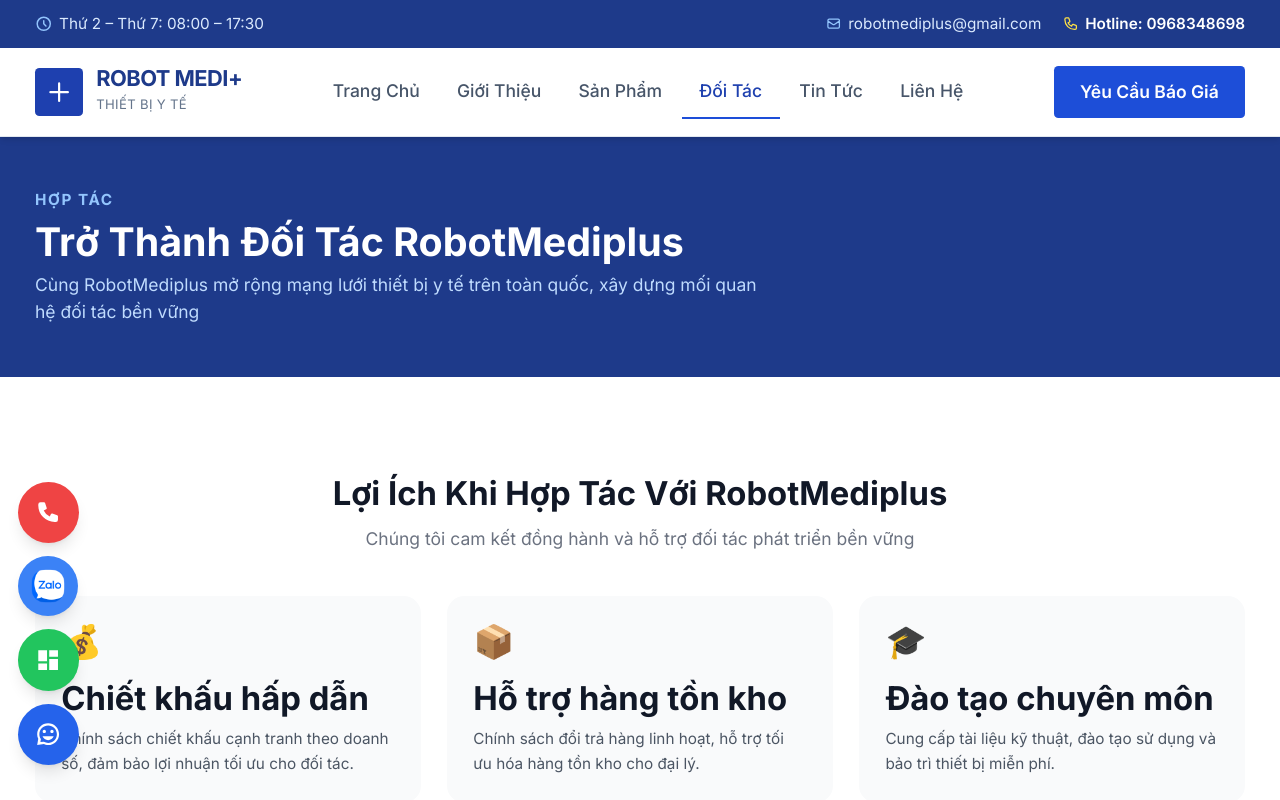
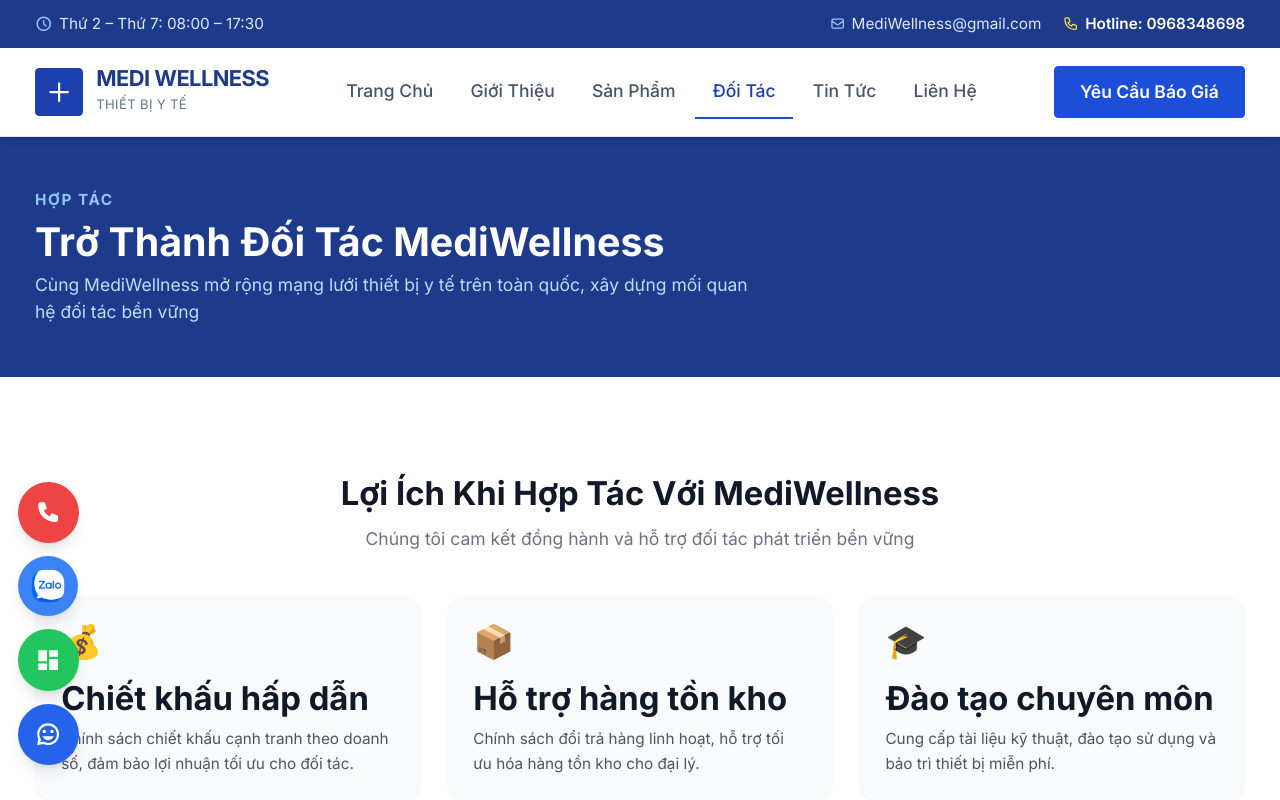
Before and after one commit to datnguyen5121/medical-landingpage, a Next.js app: page /doi-tac in a window 1280 px wide. Shown: the top 800 px of the page. Built offline with nearby package versions, Linux system fonts and the light colour scheme.

Commit message:
Update branding into mediwellness

```diff
--- a/components/Layout.tsx
+++ b/components/Layout.tsx
@@ -10,7 +10,7 @@ interface LayoutProps {
   description?: string
 }
 
-export default function Layout({ children, title = 'RobotMediplus – Thiết Bị Y Tế', description = 'Nhà nhập khẩu & phân phối thiết bị y tế hàng đầu Việt Nam' }: LayoutProps) {
+export default function Layout({ children, title = 'MediWellness – Thiết Bị Y Tế', description = 'Nhà nhập khẩu & phân phối thiết bị y tế hàng đầu Việt Nam' }: LayoutProps) {
   return (
     <>
       <Head>
--- a/components/Navbar.tsx
+++ b/components/Navbar.tsx
@@ -27,11 +27,11 @@ export default function Navbar() {
             Thứ 2 – Thứ 7: 08:00 – 17:30
           </span>
           <div className="flex items-center gap-5 ml-auto">
-            <a href="mailto:robotmediplus@gmail.com" className="hidden sm:flex items-center gap-1.5 hover:text-white transition-colors">
+            <a href="mailto:MediWellness@gmail.com" className="hidden sm:flex items-center gap-1.5 hover:text-white transition-colors">
               <svg className="w-3.5 h-3.5 text-blue-300" fill="none" viewBox="0 0 24 24" stroke="currentColor">
                 <path strokeLinecap="round" strokeLinejoin="round" strokeWidth={2} d="M3 8l7.89 5.26a2 2 0 002.22 0L21 8M5 19h14a2 2 0 002-2V7a2 2 0 00-2-2H5a2 2 0 00-2 2v10a2 2 0 002 2z" />
               </svg>
-              robotmediplus@gmail.com
+              MediWellness@gmail.com
             </a>
             <a href="tel:19000000" className="flex items-center gap-1.5 font-semibold text-white hover:text-yellow-300 transition-colors">
               <svg className="w-3.5 h-3.5 text-yellow-300" fill="none" viewBox="0 0 24 24" stroke="currentColor">
@@ -54,7 +54,7 @@ export default function Navbar() {
               </svg>
             </div>
             <div>
-              <span className="text-xl font-bold text-blue-900 tracking-tight leading-none block">ROBOT MEDI+</span>
+              <span className="text-xl font-bold text-blue-900 tracking-tight leading-none block">MEDI WELLNESS</span>
               <span className="text-xs text-slate-500 leading-none tracking-wide">THIẾT BỊ Y TẾ</span>
             </div>
           </Link>
--- a/pages/doi-tac.tsx
+++ b/pages/doi-tac.tsx
@@ -43,7 +43,7 @@ const partnerTypes = [
   },
   {
     title: 'Đại lý cấp 2',
-    description: 'Phân phối tại địa phương với chiết khấu hấp dẫn và hỗ trợ đầy đủ từ RobotMediplus.',
+    description: 'Phân phối tại địa phương với chiết khấu hấp dẫn và hỗ trợ đầy đủ từ MediWellness.',
     requirement: 'Doanh số tối thiểu 200 triệu/năm',
     color: 'border-blue-400 bg-blue-50',
   },
@@ -57,13 +57,13 @@ const partnerTypes = [
 
 export default function DoiTacPage() {
   return (
-    <Layout title="Trở Thành Đối Tác – RobotMediplus" description="Cơ hội hợp tác phân phối thiết bị y tế cùng RobotMediplus">
+    <Layout title="Trở Thành Đối Tác – MediWellness" description="Cơ hội hợp tác phân phối thiết bị y tế cùng MediWellness">
       {/* Hero */}
       <section className="bg-blue-900 text-white py-12">
         <div className="max-w-7xl mx-auto px-4 sm:px-6 lg:px-8">
           <p className="section-label text-blue-300 mb-2">Hợp Tác</p>
-          <h1 className="text-3xl md:text-4xl font-bold text-white mb-2">Trở Thành Đối Tác RobotMediplus</h1>
-          <p className="text-blue-200 max-w-2xl">Cùng RobotMediplus mở rộng mạng lưới thiết bị y tế trên toàn quốc, xây dựng mối quan hệ đối tác bền vững</p>
+          <h1 className="text-3xl md:text-4xl font-bold text-white mb-2">Trở Thành Đối Tác MediWellness</h1>
+          <p className="text-blue-200 max-w-2xl">Cùng MediWellness mở rộng mạng lưới thiết bị y tế trên toàn quốc, xây dựng mối quan hệ đối tác bền vững</p>
         </div>
       </section>
 
@@ -71,7 +71,7 @@ export default function DoiTacPage() {
       <section className="py-16 bg-white">
         <div className="max-w-7xl mx-auto px-4 sm:px-6 lg:px-8">
           <div className="text-center mb-10">
-            <h2 className="text-3xl font-bold text-gray-900">Lợi Ích Khi Hợp Tác Với RobotMediplus</h2>
+            <h2 className="text-3xl font-bold text-gray-900">Lợi Ích Khi Hợp Tác Với MediWellness</h2>
             <p className="mt-2 text-gray-500">Chúng tôi cam kết đồng hành và hỗ trợ đối tác phát triển bền vững</p>
           </div>
           <div className="grid grid-cols-1 sm:grid-cols-2 lg:grid-cols-3 gap-6">
--- a/pages/lien-he.tsx
+++ b/pages/lien-he.tsx
@@ -69,7 +69,7 @@ export default function LienHePage() {
   }
 
   return (
-    <Layout title="Liên Hệ – RobotMediplus" description="Liên hệ với RobotMediplus để được tư vấn thiết bị y tế">
+    <Layout title="Liên Hệ – MediWellness" description="Liên hệ với MediWellness để được tư vấn thiết bị y tế">
       {/* Hero */}
       <section className="bg-blue-900 text-white py-12">
         <div className="max-w-7xl mx-auto px-4 sm:px-6 lg:px-8">
@@ -104,8 +104,8 @@ export default function LienHePage() {
                   {
                     icon: <path strokeLinecap="round" strokeLinejoin="round" strokeWidth={2} d="M3 8l7.89 5.26a2 2 0 002.22 0L21 8M5 19h14a2 2 0 002-2V7a2 2 0 00-2-2H5a2 2 0 00-2 2v10a2 2 0 002 2z" />,
                     label: "Email",
-                    value: "robotmediplus@gmail.com",
-                    href: "mailto:robotmediplus@gmail.com",
+                    value: "MediWellness@gmail.com",
+                    href: "mailto:MediWellness@gmail.com",
                   },
                   {
                     icon: <path strokeLinecap="round" strokeLinejoin="round" strokeWidth={2} d="M12 8v4l3 3m6-3a9 9 0 11-18 0 9 9 0 0118 0z" />,
--- a/pages/san-pham.tsx
+++ b/pages/san-pham.tsx
@@ -29,7 +29,7 @@ export default function SanPhamPage({ products, categories }: Props) {
 
   return (
     <Layout
-      title="Thiết Bị Y Tế Chuyên Dụng | Máy Laser, Cabin Xông, Robot Tập, Oxy Cao Áp | RobotMediplus"
+      title="Thiết Bị Y Tế Chuyên Dụng | Máy Laser, Cabin Xông, Robot Tập, Oxy Cao Áp | MediWellness"
       description="Khám phá 300+ thiết bị y tế đạt chuẩn quốc tế: Cabin xông hơi, máy laser trị liệu, robot tập phục hồi, buồng oxy cao áp. Bảo hành chính hãng, giá cạnh tranh. Tư vấn miễn phí."
     >
       {/* Hero */}
--- a/pages/san-pham/[id].tsx
+++ b/pages/san-pham/[id].tsx
@@ -119,7 +119,7 @@ function ImageGallery({ product }: { product: SanityProduct }) {
 export default function ProductDetail({ product, related }: Props) {
   return (
     <Layout
-      title={`${product.seoTitle || product.name} | RobotMediplus`}
+      title={`${product.seoTitle || product.name} | MediWellness`}
       description={product.shortDescription || product.name}
     >
       {/* ── BREADCRUMB ───────────────────────────────────────────────────── */}
@@ -258,7 +258,7 @@ export default function ProductDetail({ product, related }: Props) {
         <div className="max-w-7xl mx-auto px-4 sm:px-6 lg:px-8 text-center">
           <h2 className="text-3xl font-bold mb-3 text-white">Cần tư vấn thêm về {product.name}?</h2>
           <p className="text-blue-200 text-base mb-8 max-w-xl mx-auto">
-            Đội ngũ chuyên gia kỹ thuật của RobotMediplus sẵn sàng hỗ trợ — demo thiết bị thực tế, báo giá cạnh tranh và bảo hành chính hãng.
+            Đội ngũ chuyên gia kỹ thuật của MediWellness sẵn sàng hỗ trợ — demo thiết bị thực tế, báo giá cạnh tranh và bảo hành chính hãng.
           </p>
           <div className="flex flex-col sm:flex-row gap-4 justify-center">
             <Link
--- a/pages/tin-tuc.tsx
+++ b/pages/tin-tuc.tsx
@@ -27,7 +27,7 @@ export default function TinTucPage({ articles, featuredArticle }: TinTucPageProp
     : articles.slice(1)
 
   return (
-    <Layout title="Tin Tức – RobotMediplus" description="Cập nhật tin tức mới nhất từ RobotMediplus về sản phẩm, ngành y tế và các chương trình ưu đãi">
+    <Layout title="Tin Tức – MediWellness" description="Cập nhật tin tức mới nhất từ MediWellness về sản phẩm, ngành y tế và các chương trình ưu đãi">
       {/* Hero */}
       <section className="bg-blue-900 text-white py-12">
         <div className="max-w-7xl mx-auto px-4 sm:px-6 lg:px-8">
--- a/sanity.config.ts
+++ b/sanity.config.ts
@@ -5,7 +5,7 @@ import { schemaTypes } from './sanity/schemas'
 
 export default defineConfig({
   name: 'mediplus',
-  title: 'RobotMediplus – Quản lý nội dung',
+  title: 'MediWellness – Quản lý nội dung',
 
   projectId: process.env.NEXT_PUBLIC_SANITY_PROJECT_ID!,
   dataset: process.env.NEXT_PUBLIC_SANITY_DATASET || 'production',
```
Also changed, not shown: components/Footer.tsx (+5 -5 lines), pages/gioi-thieu.tsx (+5 -5 lines), pages/index.tsx (+4 -4 lines).
